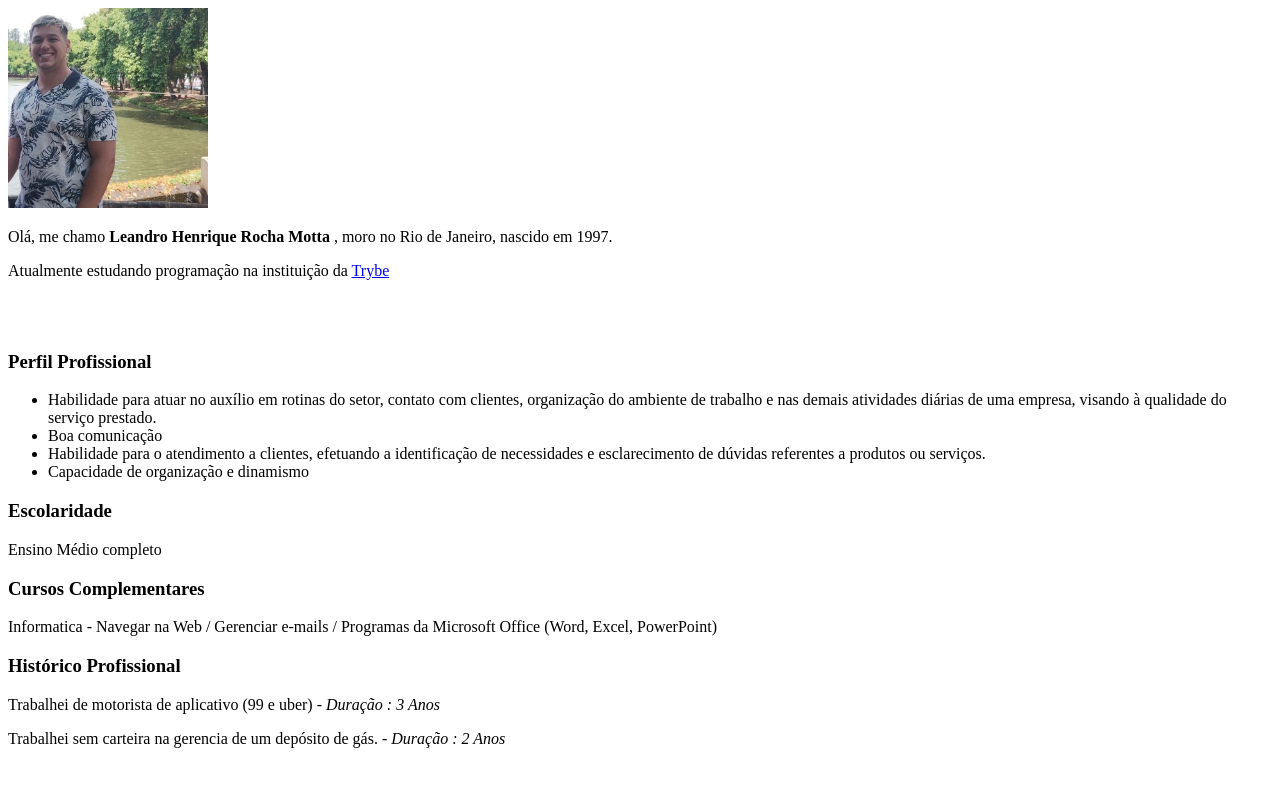
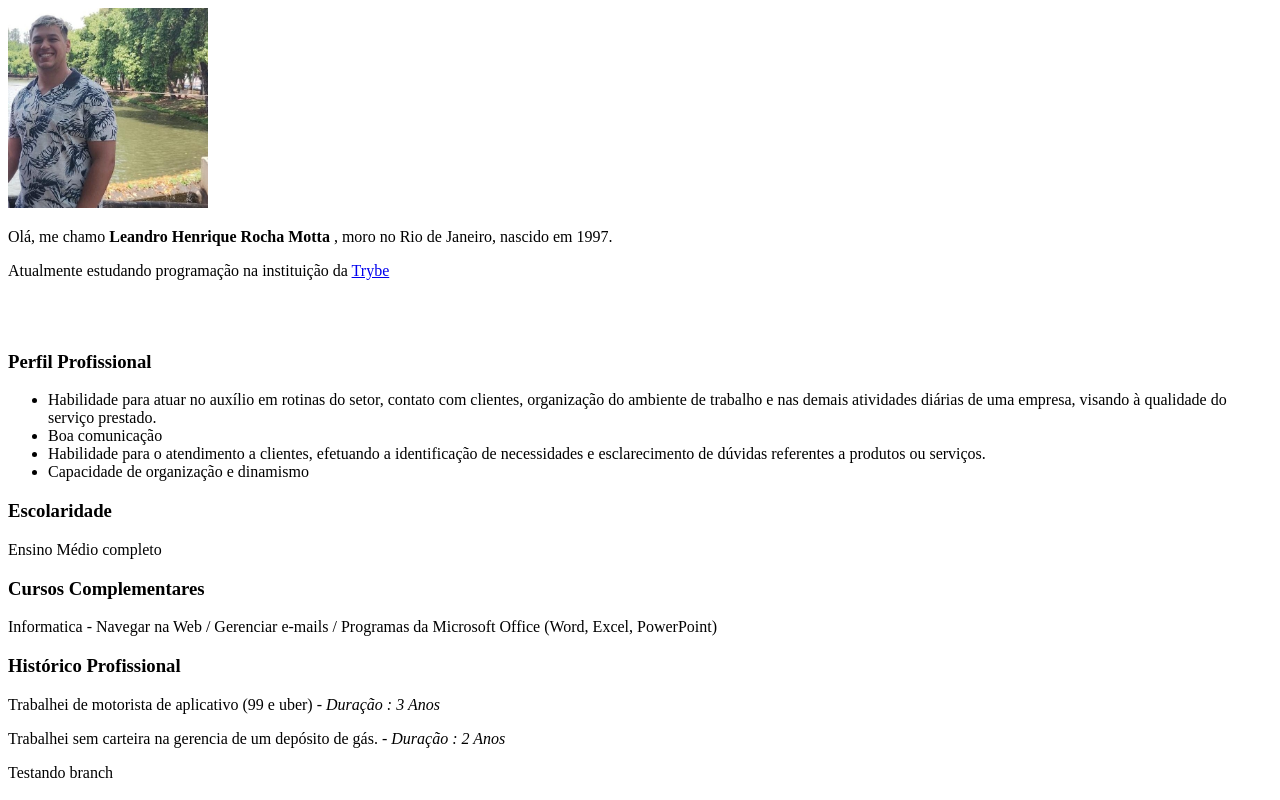
Before and after one commit to Leandro-HMotta/Leandro-HMotta.github.io, a plain HTML site: page index.html in a window 1280 px wide. Drawn offline with Linux system fonts and the light colour scheme.

Commit message:
Testando nova branch

```diff
--- a/index.html
+++ b/index.html
@@ -28,6 +28,8 @@
 <h3>Histórico Profissional</h3>
 <p>Trabalhei de motorista de aplicativo (99 e uber) - <em> Duração : 3 Anos</em> </p>
 <p>Trabalhei sem carteira na gerencia de um depósito de gás. - <em> Duração : 2 Anos</em></p>
+<p>Testando branch</p>
+
 
 </body>
 </html>
```
